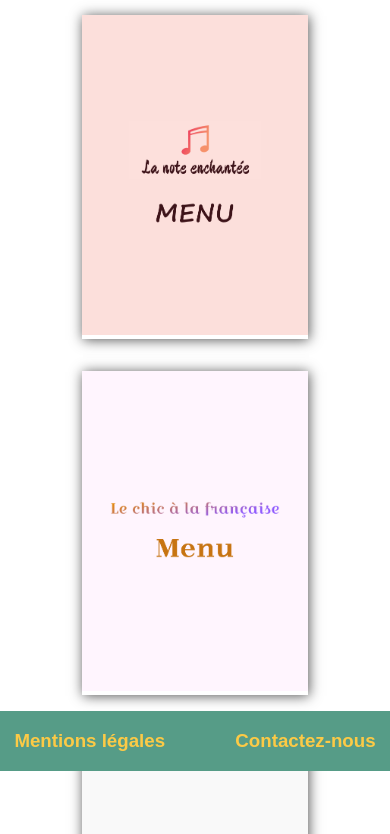
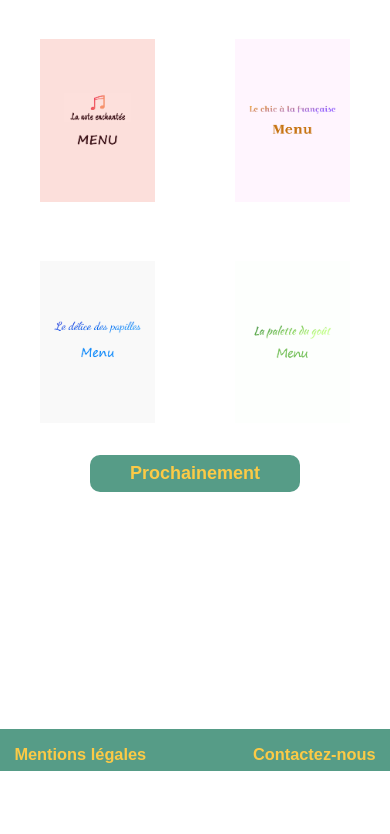
Before and after one commit to Jossar-Mukana-Muheta/Ohmyfood.github.io, a website: page index.html in a window 390 px wide. Shown: the part 73-907 px from the top of the page. After the commit the page ends 844 px from the top, so only its background shows below. Drawn offline with Linux system fonts and the light colour scheme.

Commit message:
responsive mobile V2

```diff
--- a/index.html
+++ b/index.html
@@ -11,20 +11,27 @@
     <h1 class="header_title">ohmyfood</h1>
   </header>
 
-  <section class="card-menu">
+  <div class="card-menu">
+
+    <div class="card_menu_top">
       <div class="card-menu__prev">
         <a href="menu_1.html"><figure><img src="Images/menu-1b.png" alt="image du menu" ></figure></a>
       </div>
       <div class="card-menu__prev">
         <a href="menu_2.html"><figure><img src="Images/menu-2b.png" alt="image du menu" ></figure></a>
       </div>
+    </div>
+
+    <div class="card_menu_bottom">
       <div class="card-menu__prev">
         <a href="menu_3.html"><figure><img src="Images/menu-3b.png" alt="image du menu" ></figure></a>
       </div>
       <div class="card-menu__prev">
         <a href="menu_4.html"><figure><img src="Images/menu-4b.png" alt="image du menu" ></figure></a>
       </div>
-  </section>
+    </div>
+
+    </div>
 
   <article >
       <h2>Prochainement</h2>
--- a/sass/Base/_typography.scss
+++ b/sass/Base/_typography.scss
@@ -1,5 +1,9 @@
 body{
   font-family: sans-serif;
+
+  @include smartphone{
+    font-size: 14px;
+  }
 
 }
 
@@ -7,6 +11,10 @@ h1{
   font-weight: 700;
   color: $colour-secondary;
   font-size: -webkit-xxx-large;
+
+  @include smartphone{
+    font-size: x-large;
+  }
 
 
 }
@@ -16,4 +24,8 @@ h2{
   color: $colour-secondary;
   font-size: xx-large;
 
+  @include smartphone{
+    font-size: large;
+  }
+
 }
--- a/sass/Layouts/_footer.scss
+++ b/sass/Layouts/_footer.scss
@@ -3,8 +3,11 @@
   display: flex;
   justify-content: space-between;
   background-color: $colour-primary;
-  position: sticky;
     bottom: 0;
+    position: fixed;
+    width: 100%;
+    height: 3em;
+
 
     &__link{
       color: $colour-secondary;
--- a/sass/Layouts/_header.scss
+++ b/sass/Layouts/_header.scss
@@ -1,6 +1,13 @@
 .header{
   text-align: center;
   background-color: $colour-primary;
+
+  @include smartphone{
+    height: 4em;
+    padding-top: 1em;
+  }
+
+
   &__link{
     text-decoration: none;
   }
--- a/sass/Pages/home.scss
+++ b/sass/Pages/home.scss
@@ -1,15 +1,21 @@
-.card-menu{
+.card_menu_top,.card_menu_bottom{
   display: flex;
-  flex-wrap: wrap;
+  flex-direction: row;
+  flex-wrap: nowrap;
   justify-content: center;
-
-
+  margin-top: 2em;
 
   &__prev{
 
     padding-right: 10em;
     padding-left: 10em;
     padding-bottom: 10em;
+
+    @include smartphone{
+      padding-right: 1em;
+    padding-left: 1em;
+    padding-bottom: 2em;
+    }
 
     ///////ZOOM IMAGE//////////////////
 
@@ -34,45 +40,8 @@ figure:hover > img {
   opacity: 0.5;
 }
 
-///////////// RESPONSIVE ////////////////////////////
-
-    @include smartphone{
-      padding-right: 0em;
-    padding-left: 0em;
-    padding-bottom: 1em;
-    }
-
-    @include destock{
-      padding-right: 2em;
-    padding-left: 2em;
-    padding-bottom: 2em;
-    }
- // IMAGE PAGE D'ACCUEIL///////////////
-    img{
-      height: 30em;
-
-
-      @include smartphone{
-        height: 20em;
-      }
-    }
 
   }
 
 
-// IMAGE PAGE MENU ///////////////
-  &__img-menu{
-    margin-bottom: 40px;
-    width: 60%;
-
-    @include smartphone{
-      height: 52em;
-    }
-
-    @include small {
-      height: 38em;
-    }
-
-  }
-
 }
--- a/sass/Utils/_mixins.scss
+++ b/sass/Utils/_mixins.scss
@@ -1,21 +1,12 @@
-@mixin small {
-  @media screen and (max-width: map-get($breakpoints, mobile)){
+@mixin smartphone {
+  @media screen and (max-width: map-get($breakpoints, smartphone)){
     @content;
   }
 }
 
-@mixin smartphone{
-  @media screen and (max-width: map-get($breakpoints, tablette)){
-    @content;
-  }
-}
 
-@mixin destock {
-  @media screen and (max-width: map-get($breakpoints, destock)){
-    @content;
-  }
-}
+
 
 @mixin img_shadow {
-  box-shadow: 1px 1px 12px #555;
+  box-shadow: 1px 1px 3px lightgrey;
 }
--- a/sass/Utils/_variables.scss
+++ b/sass/Utils/_variables.scss
@@ -7,7 +7,6 @@ $colour-secondary : #fcca46;
 
 /// breakpoint map
 $breakpoints: (
-  mobile : 600px,
-  tablette : 768px,
-  destock : 1024px,
+  smartphone : 768px,
+
 );
--- a/sass/main.scss
+++ b/sass/main.scss
@@ -9,13 +9,26 @@
 
 body{
   margin: 0;
-  margin-top: -31px;
+  padding: 0;
+  height: 100%;
+  min-height: 100%;
+
+
+}
+
+img{
+  max-width: 100%;
+  height: auto;
+  max-height: 30em;
 }
 
 article{
   text-align: center;
   display: flex;
   justify-content: center;
+  margin-bottom: 4em;
+
+
 
   h2{
     padding: 0.5rem;
```
Also changed, not shown: css/style.css, 2 other files.
